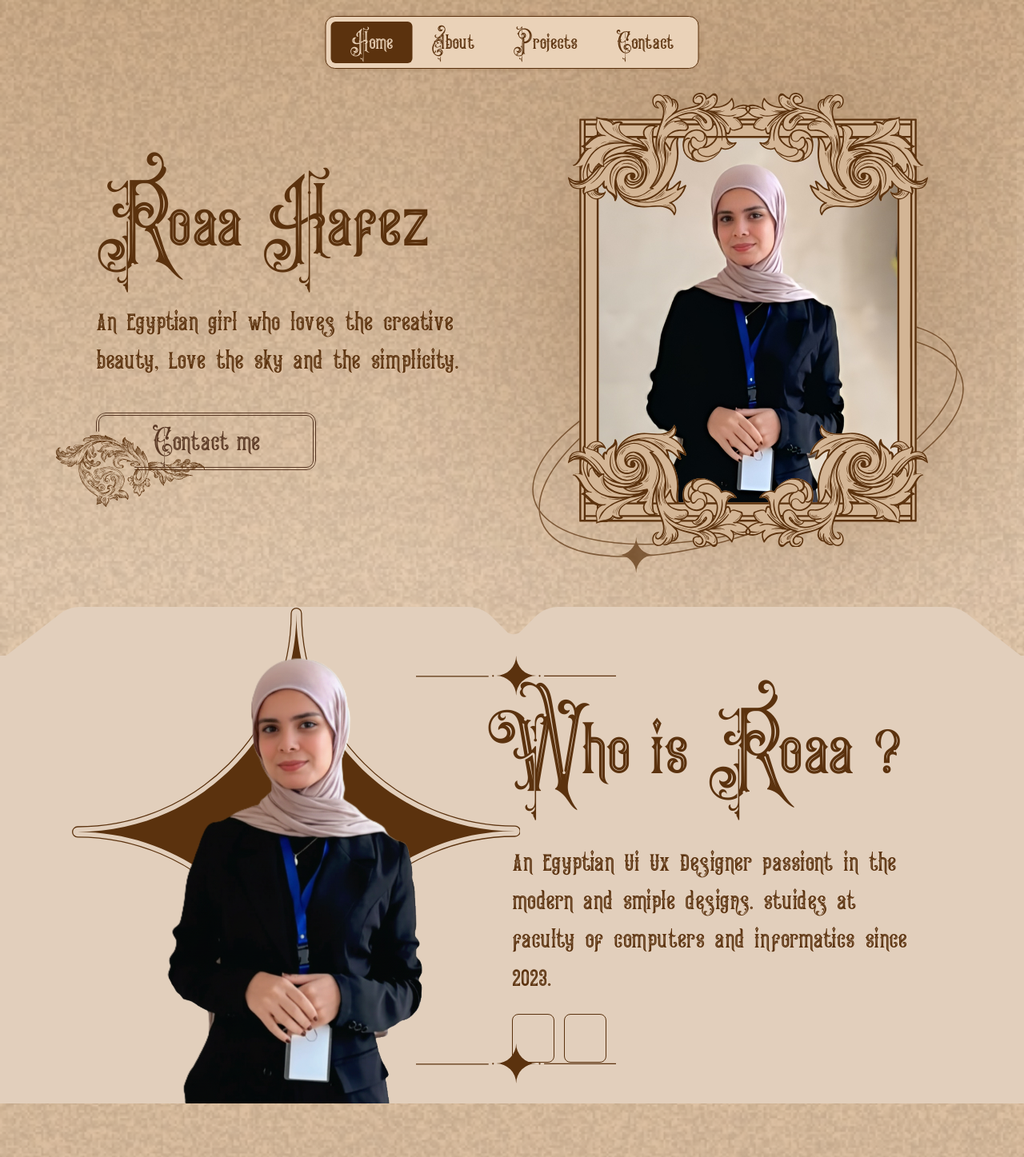
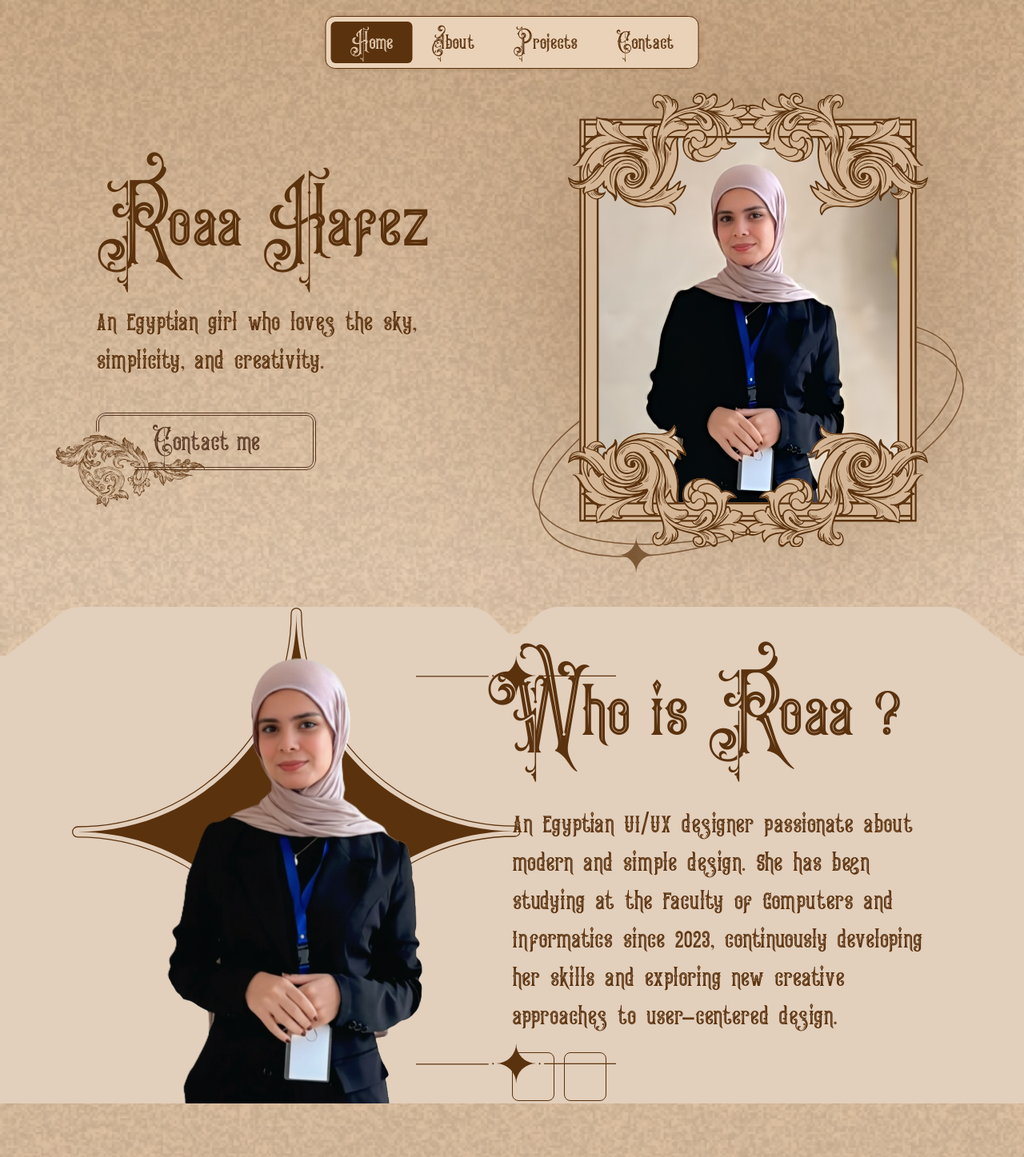
Before and after one commit to yahiaelbanna/roaa-hafez-portfolio, a Next.js app: page / in a window 1280 px wide. Shown: the top 1447 px of the page at 80% size. Built offline with nearby package versions, Linux system fonts and the light colour scheme; some icons are missing.

Commit message:
update personal information

```diff
--- a/src/app/components/home/about.tsx
+++ b/src/app/components/home/about.tsx
@@ -13,7 +13,8 @@ export default function About() {
                     </div>
                     <div>
                         <h2 className="text-9xl mb-14 -translate-x-8">Who is Roaa ?</h2>
-                        <p className="text-5xl font-[king] mb-5">An Egyptian Ui Ux Designer passiont in the modern and smiple designs. stuides at faculty of computers and informatics since 2023.</p>
+                        {/* <p className="text-5xl font-[king] mb-5">An Egyptian Ui Ux Designer passiont in the modern and smiple designs. stuides at faculty of computers and informatics since 2023.</p> */}
+                        <p className="text-5xl font-[king] mb-5">An Egyptian UI/UX designer passionate about modern and simple design. She has been studying at the Faculty of Computers and Informatics since 2023, continuously developing her skills and exploring new creative approaches to user-centered design.</p>
                         <ul className="flex gap-3">
                             <li>
                                 <a href="#" className="rounded-lg p-2 border border-(--main-text) w-fit block">
--- a/src/app/components/home/hero.tsx
+++ b/src/app/components/home/hero.tsx
@@ -8,7 +8,7 @@ export default function Hero() {
                     <div className="grid grid-cols-1 md:grid-cols-2 justify-center min-h-screen">
                         <div className="flex flex-col justify-center gap-10">
                             <h2 className="text-9xl text-(--main-text)">Roaa Hafez</h2>
-                            <p className="text-5xl font-[king]">An Egyptian girl who loves the creative beauty, Love the sky and the simplicity.</p>
+                            <p className="text-5xl font-[king]">An Egyptian girl who loves the sky, simplicity, and creativity.</p>
                             <div className="vintage-btn">
                                 <span className="border-mask"></span>
                                 <span className="decoration"></span>
--- /dev/null
+++ b/src/app/components/home/lifeEvents.tsx
@@ -0,0 +1,22 @@
+import Image from "next/image";
+
+export default function LifeEvents() {
+    return (
+        <>
+        <div className="relative bg-(--main-white) w-full z-10 about-section news top-5 mb-40">
+            {/* <div className="my-30"> */}
+            <h2 className="text-9xl">My News</h2>
+                <div className="grid grid-cols-1 md:grid-cols-2">
+                    <div className="event-photo">
+                        <Image src={'/photo/events/idsc.jpeg'} width={300} height={300} alt="IDSC Internship" className="object-contain"/>
+                    </div>
+                    <div>
+                        <h5>2025</h5>
+                        <h3>IDSC Internship</h3>
+                        <p>Lorem ipsum dolor sit amet consectetur, adipisicing elit. Ipsa, ut. Quia, sapiente, vero debitis nemo eius voluptatum aliquam quibusdam, illo quam fugit nam dolores officia voluptate explicabo velit sunt hic.</p>
+                    </div>
+                </div>
+            </div>
+        </>
+    );
+}
--- a/src/app/page.tsx
+++ b/src/app/page.tsx
@@ -1,8 +1,9 @@
 import About from "./components/home/about";
 import Hero from "./components/home/hero";
+import LifeEvents from "./components/home/lifeEvents";
 import Projects from "./components/home/projects";
 import Nav from "./components/layout/nav";
-
+// import lifeEvents from "./componentshome/;";
 export default function Home() {
   return (
     <div className="flex flex-col min-h-screen items-center justify-center">
@@ -14,6 +15,7 @@ export default function Home() {
       <div className="flex w-full flex-col items-center justify-between px-5 md:px-30 sm:items-start py-25">
         <Projects/>
       </div>
+        {/* <LifeEvents /> */}
     </div>
   );
 }
```
Also changed, not shown: public/bg/frame3.svg (added), public/photo/events/idsc.jpeg (added).
